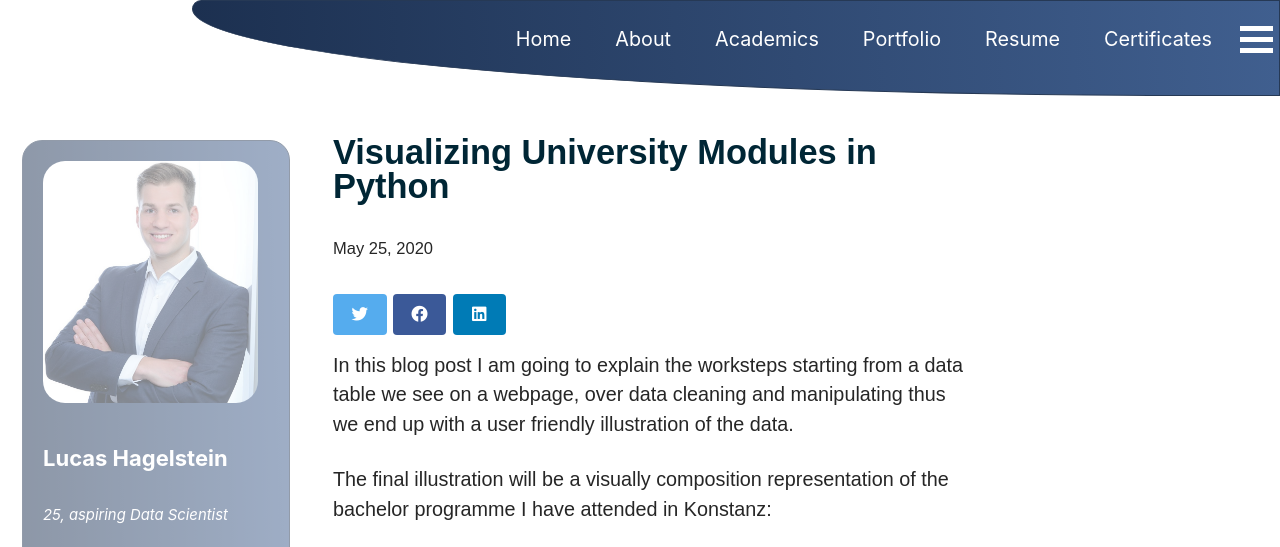
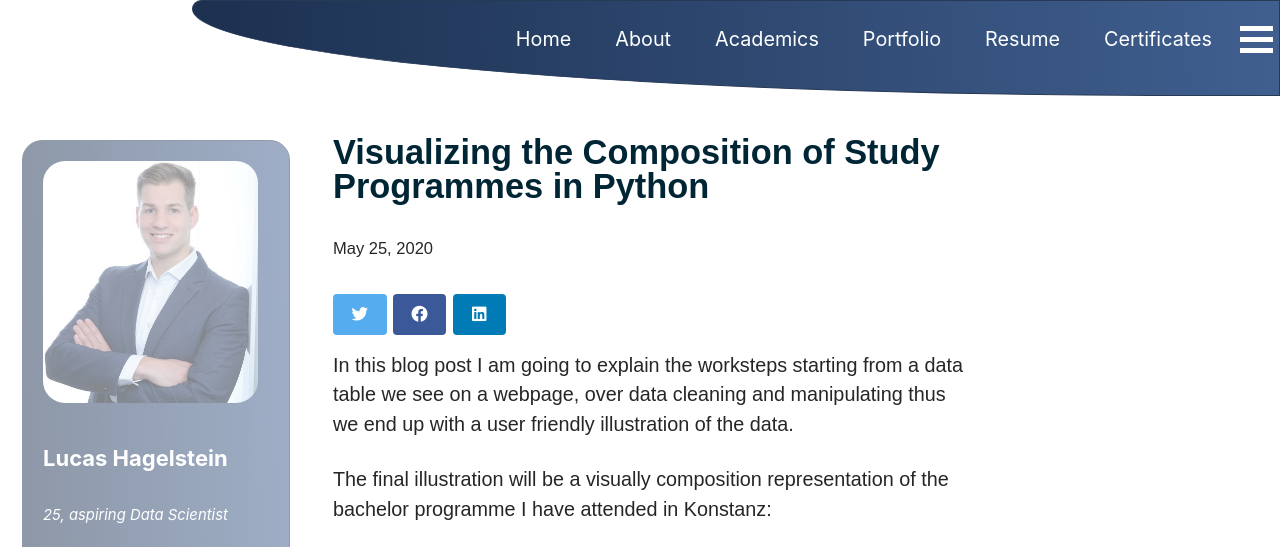
Before and after one commit to LHAGELS/LHAGELS.github.io, a Jekyll site: the page built from _posts/2020-05-25-Visualizing-the-Composition_of_Study_Programmes_in_Python.md, in a window 1280 px wide and 900 px high, cut to the strip 0-547 px from the top of the window. Built offline with Jekyll 4.4.1, drawn with Linux system fonts in a browser that asks for light colours; cached includes are drawn as plain includes; nearby versions of some CDN libraries.

Commit message:
new github

```diff
--- a/_posts/2020-05-25-Visualizing-University_Modules_in_Python.md
+++ b/_posts/2020-05-25-Visualizing-the-Composition_of_Study_Programmes_in_Python.md
@@ -1,5 +1,5 @@
 ---
-title: "Visualizing University Modules in Python"
+title: "Visualizing the Composition of Study Programmes in Python"
 tags:
   - Web Scraping
   - Selenium
```
Also changed, not shown: assets/images/thumbnails/squarify_treemap.png.
